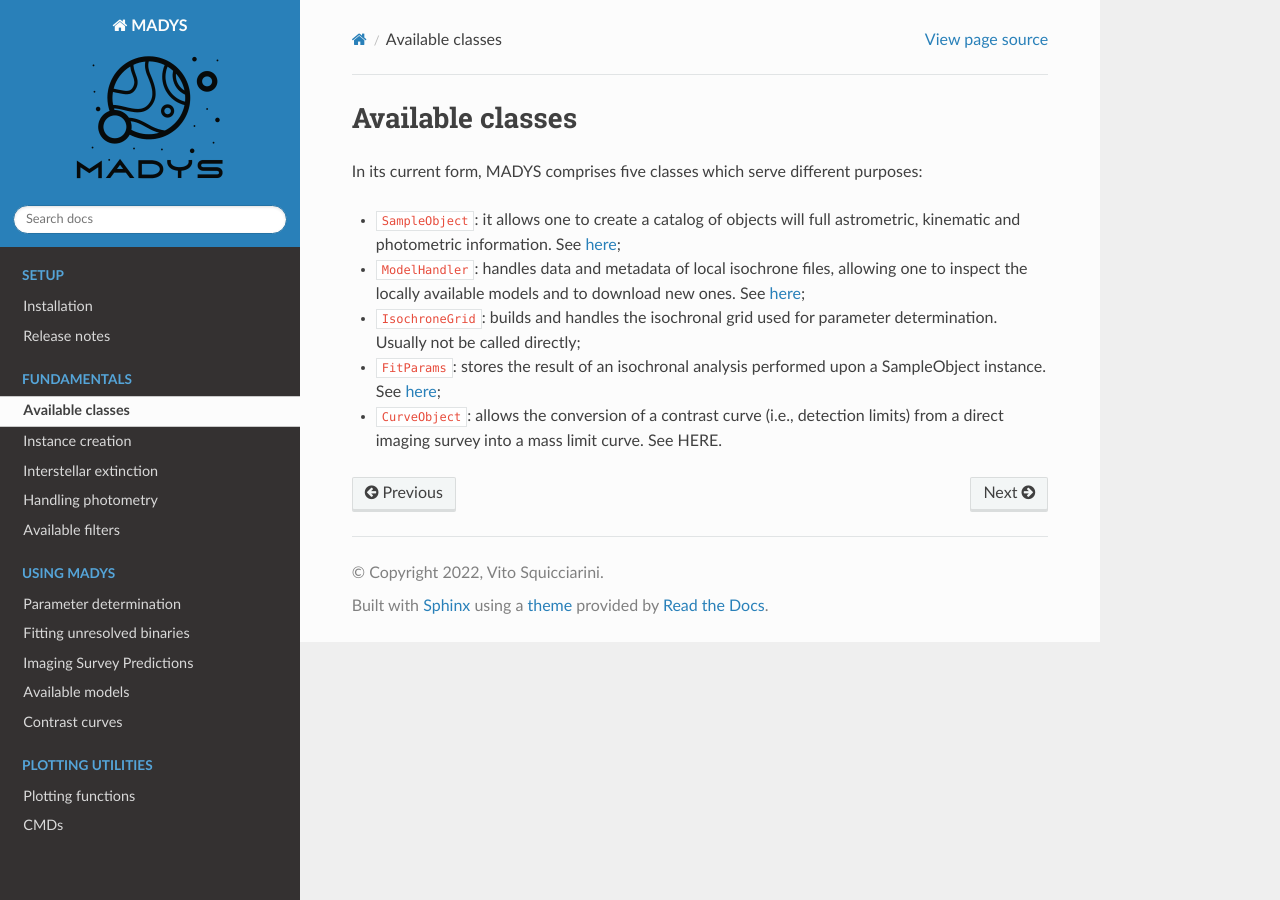
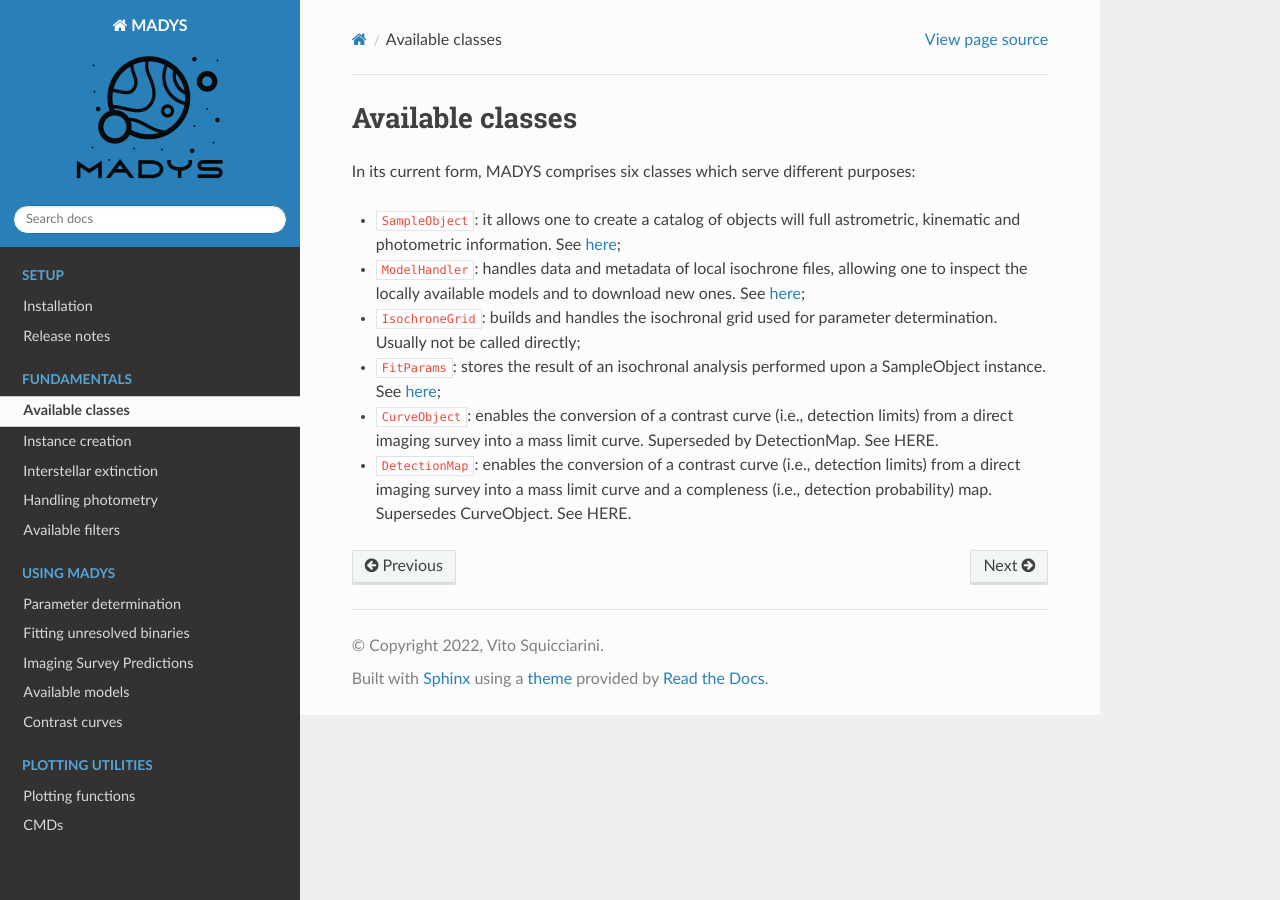
Before and after one commit to vsquicciarini/madys, a Sphinx documentation site: the page built from docs/source/available_classes.rst, in a window 1280 px wide. Built offline with Sphinx 7.4.7 and the Read the Docs theme 3.1.0, drawn with Linux system fonts in a browser that asks for light colours.

Commit message:
Update available_classes.rst

```diff
--- a/docs/source/available_classes.rst
+++ b/docs/source/available_classes.rst
@@ -1,10 +1,11 @@
 Available classes
 =====
 
-In its current form, MADYS comprises five classes which serve different purposes:
+In its current form, MADYS comprises six classes which serve different purposes:
 
 * ``SampleObject``: it allows one to create a catalog of objects will full astrometric, kinematic and photometric information. See `here <https://madys.readthedocs.io/en/latest/instance_creation.html>`_;
 * ``ModelHandler``: handles data and metadata of local isochrone files, allowing one to inspect the locally available models and to download new ones. See `here <https://madys.readthedocs.io/en/latest/available_models.html>`_;
 * ``IsochroneGrid``: builds and handles the isochronal grid used for parameter determination. Usually not be called directly;
 * ``FitParams``: stores the result of an isochronal analysis performed upon a SampleObject instance. See `here <https://madys.readthedocs.io/en/latest/computation_run.html#the-fitparams-class>`_;
-* ``CurveObject``: allows the conversion of a contrast curve (i.e., detection limits) from a direct imaging survey into a mass limit curve. See HERE.
+* ``CurveObject``: enables the conversion of a contrast curve (i.e., detection limits) from a direct imaging survey into a mass limit curve. Superseded by DetectionMap. See HERE.
+* ``DetectionMap``: enables the conversion of a contrast curve (i.e., detection limits) from a direct imaging survey into a mass limit curve and a compleness (i.e., detection probability) map. Supersedes CurveObject. See HERE.
```
